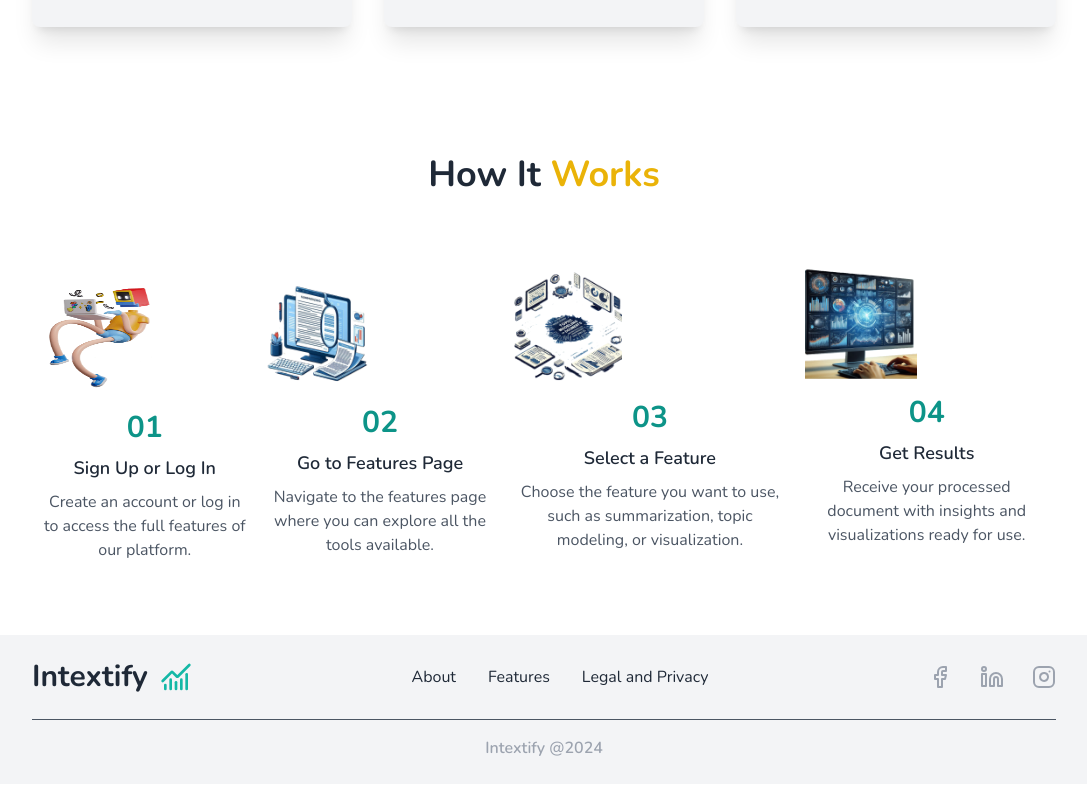
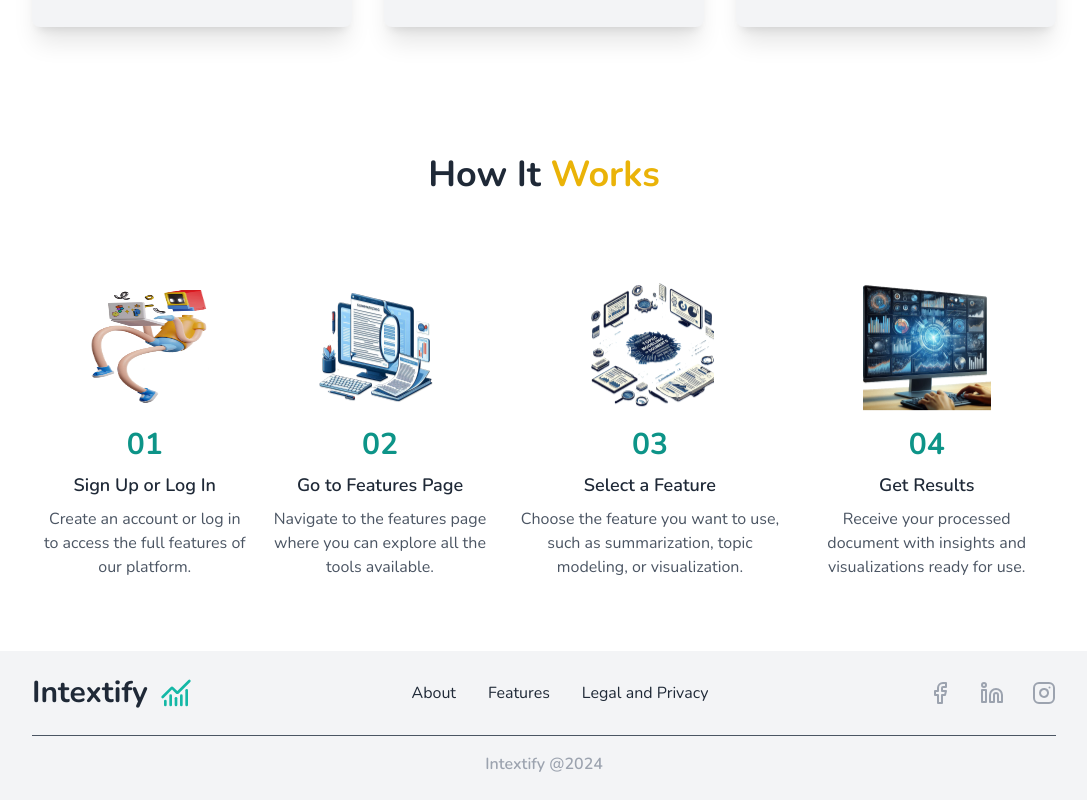
Before and after one commit to rupeshbug/capstone_project, a Next.js app: page / in a window 1280 px wide. Shown: the part 1244-2044 px from the top of the page, without its empty margins (96-1183 px from the left). Built offline with nearby package versions, Linux system fonts and the light colour scheme.

Commit message:
animation changed

```diff
--- a/src/components/HowItWorks.jsx
+++ b/src/components/HowItWorks.jsx
@@ -39,20 +39,18 @@ const HowItWorksSection = () => {
     },
   ];
 
-  // Sequential floating animation
-  const useFloatingAnimation = (index) => {
+  // Custom hook for floating animation for images only
+  const useFloatingImageAnimation = () => {
     return useSpring({
       loop: true,
-      from: { transform: "translateY(0)" },
+      from: { transform: "translateY(0px)" },
       to: async (next) => {
         while (true) {
-          await next({ transform: "translateY(-25px)" });
-          await next({ transform: "translateY(0)" });
+          await next({ transform: "translateY(-15px)" });
+          await next({ transform: "translateY(0px)" });
         }
       },
-      config: { ...config.slow, duration: 3000 },
-      reset: true,
-      delay: index * 600, // Delay for sequential effect
+      config: { duration: 3000, ...config.slow }, // Adjusted duration for smoother animation
     });
   };
 
@@ -66,25 +64,21 @@ const HowItWorksSection = () => {
           const { ref, inView } = useInView({ triggerOnce: true });
           const animationProps = useSpring({
             opacity: inView ? 1 : 0,
-            transform: inView ? "translateY(0)" : "translateY(50px)",
+            transform: inView ? "translateY(0)" : "translateY(64px)",
           });
 
-          const floatingProps = useFloatingAnimation(index);
+          const floatingImageProps = useFloatingImageAnimation();
 
           return (
             <div
               key={index}
+              ref={ref}
               className="p-2 relative flex flex-col items-center text-center max-w-xs mb-10 lg:mb-0"
+              style={animationProps}
             >
-              <animated.div
-                style={{
-                  ...animationProps,
-                  ...(index < steps.length ? floatingProps : {}),
-                }}
-                ref={ref}
-              >
-                <img
-                  className={`w-28 h-28 mb-4`}
+              <animated.img
+                style={floatingImageProps}
+                className="w-32 h-32 mb-4"
                 src={step.imageSrc}
                 alt={step.altText}
               />
@@ -95,7 +89,6 @@ const HowItWorksSection = () => {
                 {step.title}
               </h4>
               <p className="text-gray-600">{step.description}</p>
-              </animated.div>
             </div>
           );
         })}
```
Lines whose indentation alone changed are shown as unchanged.
